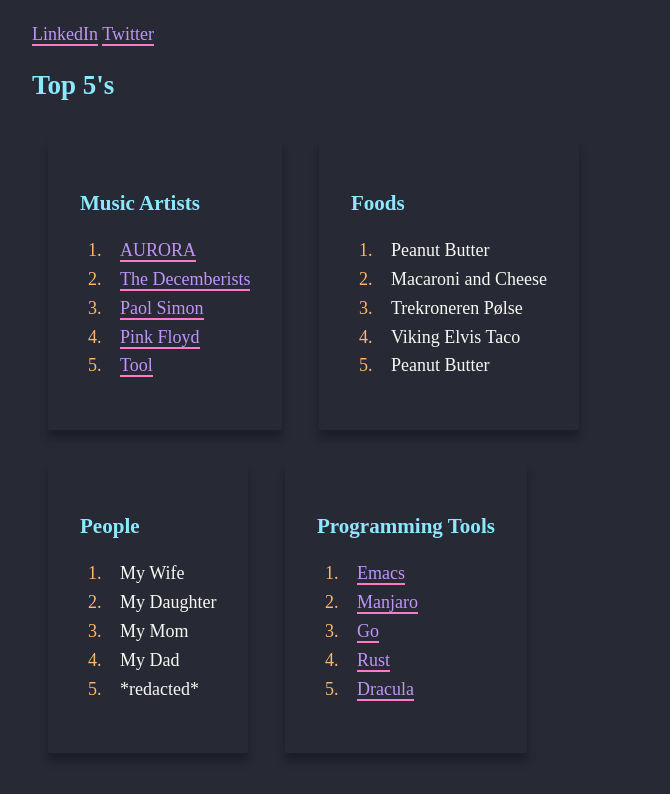
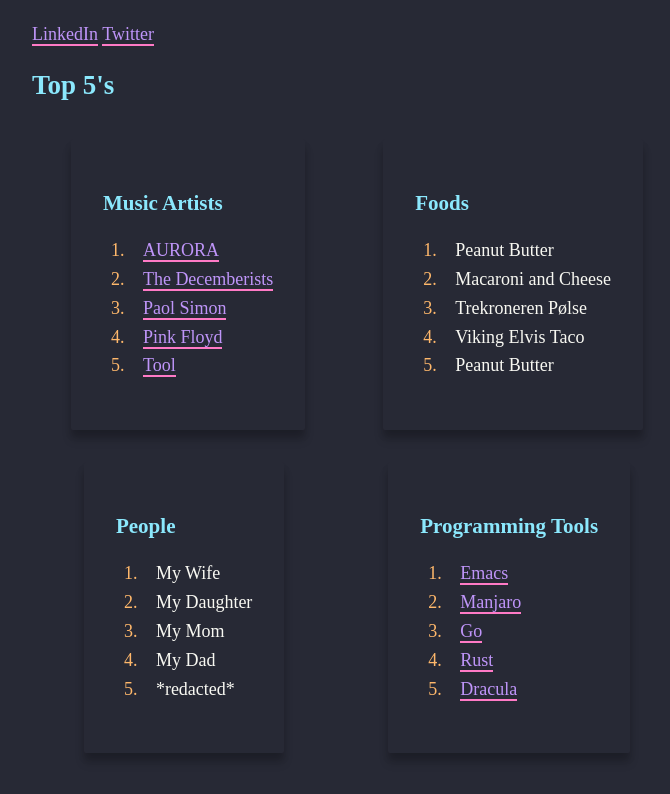
Before and after one commit to theherk/theherk.github.io, a plain HTML site: page index.html in a window 1280 px wide. Shown: the part 394-1188 px from the top of the page, without its empty margins (283-953 px from the left). Drawn offline with Linux system fonts and the light colour scheme.

Commit message:
Flex like a boss.

```diff
--- a/assets/css/main.css
+++ b/assets/css/main.css
@@ -23,17 +23,25 @@
   line-height: 1.1;
 }
 
+.fcont {
+  display: flex;
+  flex-wrap: wrap;
+  justify-content: space-around;
+  align-items: center;
+}
+
 .card {
   background: hsl(231, 15%, 18%);
   border-radius: 2px;
-  display: inline-block;
   padding: 2rem;
   margin: 1rem;
-  width: 82%;
+  width: 80%;
   box-shadow: 0 10px 10px hsla(0, 0%, 0%, 0.16), 0 6px 6px hsla(0, 0%, 0%, 0.12);
 }
 @media only screen and (min-width: 600px) {
-  .card { width: auto }
+  .card {
+    width: auto;
+  }
 }
 
 ol {
--- a/index.html
+++ b/index.html
@@ -36,6 +36,7 @@
       <a href="https://twitter.com/theherk">Twitter</a>
     </p>
     <h2>Top 5's</h2>
+    <div class="fcont">
       <div class="card">
         <h3>Music Artists</h3>
         <ol>
@@ -76,5 +77,6 @@
           <li><a href="https://draculatheme.com/">Dracula</a></li>
         </ol>
       </div>
+    </div>
   </body>
 </html>
```
Lines whose indentation alone changed are shown as unchanged.
